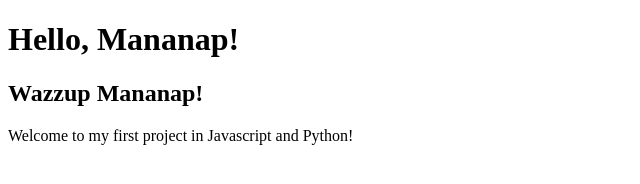
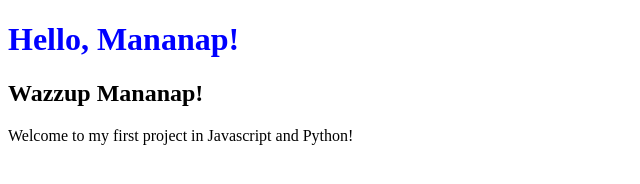
Before and after one commit to Jimzon/First-Project, a plain HTML site: page index.html in a window 1280 px wide. Shown: the whole page, without its empty margins (0-640 px from the left). Drawn offline with Linux system fonts and the light colour scheme.

Commit message:
added css

```diff
--- a/index.html
+++ b/index.html
@@ -5,7 +5,7 @@
     <title>First-Project</title>
 </head>
 <body>
-    <h1>Hello, Mananap!</h1>
+    <h1 style="color:blue;"> Hello, Mananap!</h1>
     <h2> Wazzup Mananap!</h2>
     Welcome to my first project in Javascript and Python!
 </body>
```
